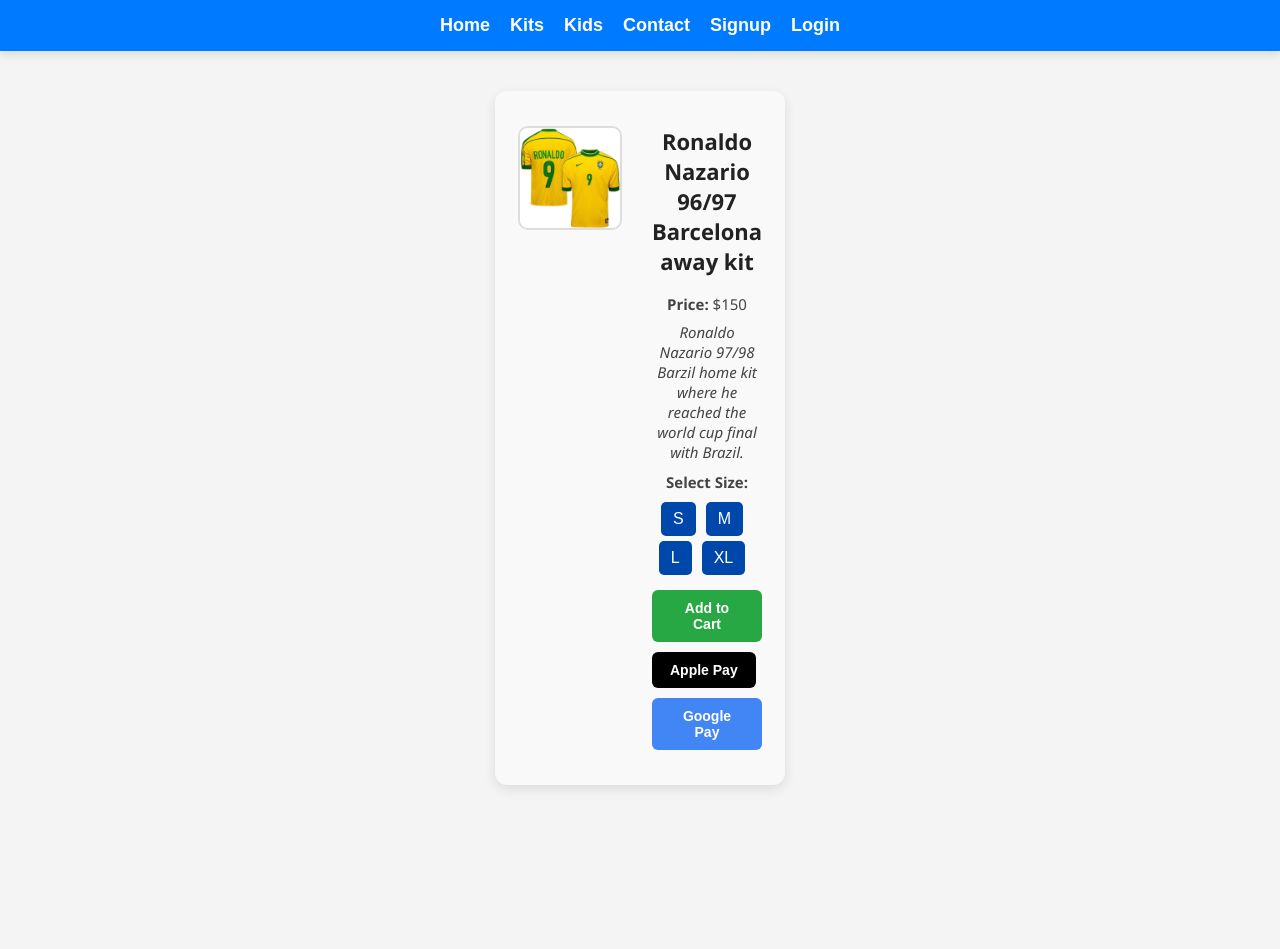
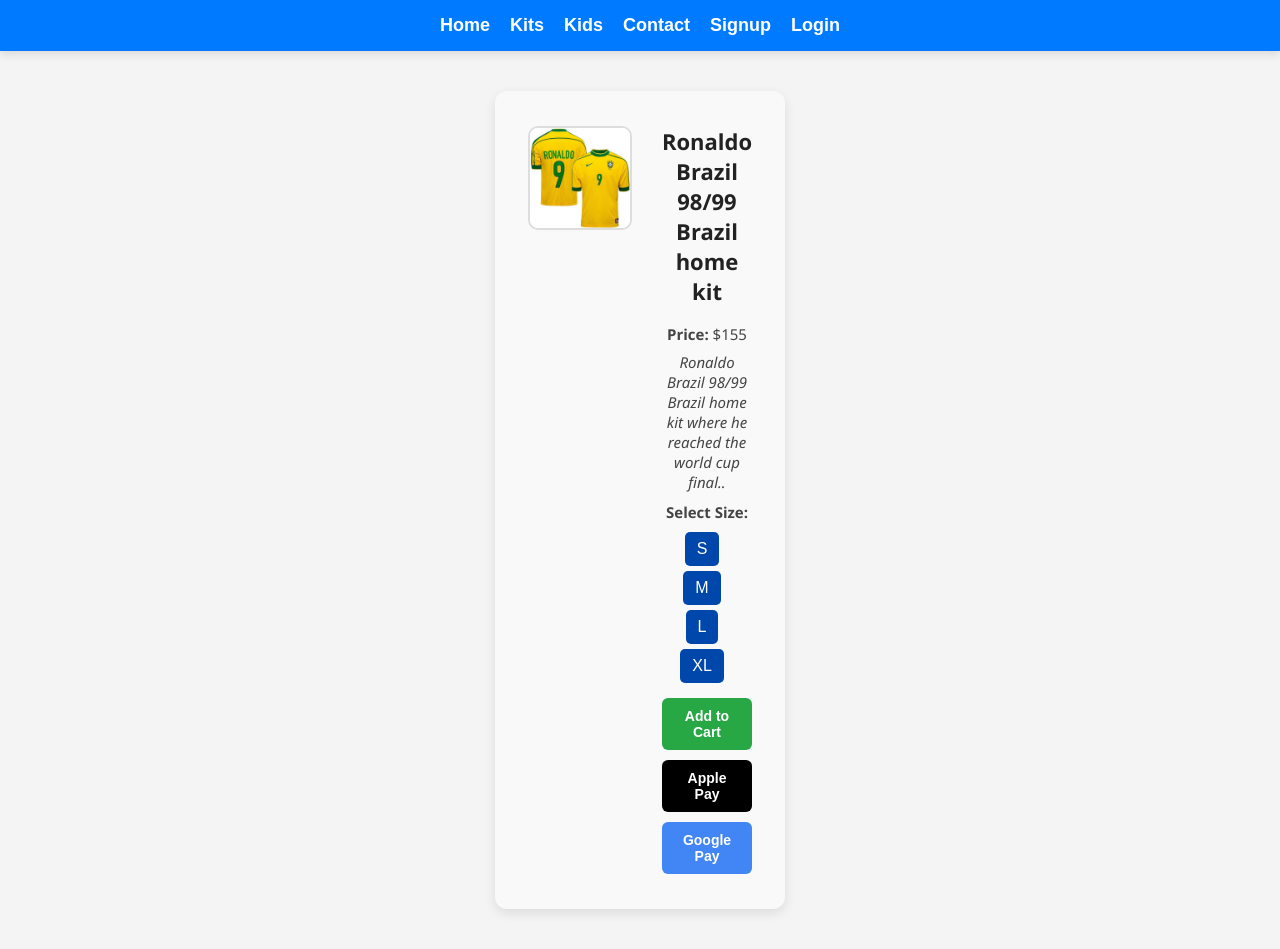
Before and after one commit to JK-22025/Joga, a React (Create React App) app: page /R9Brazil in a window 1280 px wide. Before the commit the page ends 825 px from the top, so only its background shows below. Built offline with nearby package versions, Linux system fonts and the light colour scheme.

Commit message:
jogaretro

```diff
--- a/src/App.js
+++ b/src/App.js
@@ -56,7 +56,8 @@ const App = () => {
         <Route path="/kids" element={<Kids />} />
         <Route path="/kits" element={<Kits />} />
         <Route path="/R9Barca" element={<R9Barça />} />
-        <Route path= "/R9Brazil" element={<R9Brazil />} />
+        <Route path="/R9Brazil" element={<R9Brazil />} />
+
 
       </Routes>
     </Router>
--- a/src/R9Brazil.js
+++ b/src/R9Brazil.js
@@ -8,12 +8,12 @@ const R9Brazil = () => {
         <table>
             <tbody>
             <tr>
-                    <td><img src={RonaldoBrazil} alt="Ronaldo Nazario Brazil Kit" /></td>
+                <td><img src={RonaldoBrazil} alt="Ronaldo Brazil Kit" /></td>
                 <td>
-                        <h2>Ronaldo Nazario 96/97 Barcelona away kit</h2>
-                        <p><strong>Price:</strong> $150</p>
+                    <h2>Ronaldo Brazil 98/99 Brazil home kit</h2>
+                    <p><strong>Price:</strong> $155</p>
                     <p className="kit-description">
-                            Ronaldo Nazario 97/98 Barzil home kit where he reached the world cup final with Brazil.
+                        Ronaldo Brazil 98/99 Brazil home kit where he reached the world cup final..
                     </p>
                     <div className="size-selection">
                         <p><strong>Select Size:</strong></p>
@@ -29,12 +29,11 @@ const R9Brazil = () => {
                     </div>
                 </td>
             </tr>
-
             </tbody>
-
         </table>
       </div>
     );
   };
 
+
 export default R9Brazil;
```
Lines whose indentation alone changed are shown as unchanged.
